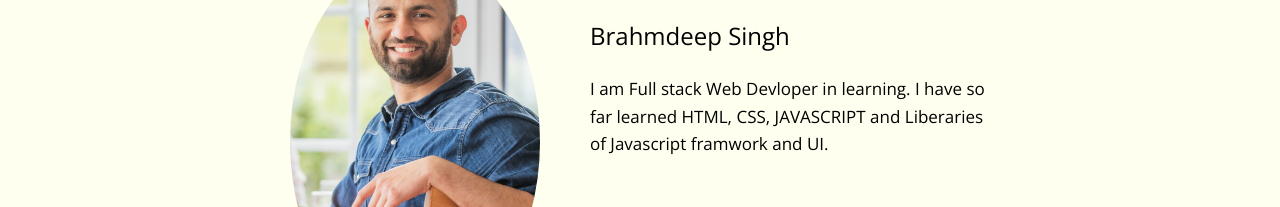
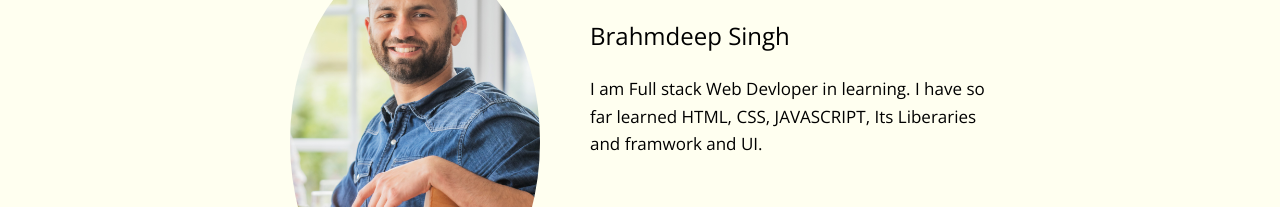
Before and after one commit to BrahmBE3/project, a plain HTML site: page index.html in a window 1280 px wide. Shown: the part 184-391 px from the top of the page. Drawn offline with nearby package versions, Linux system fonts and the light colour scheme.

Commit message:
Update index.html

```diff
--- a/index.html
+++ b/index.html
@@ -40,7 +40,7 @@
   <h2>Brahmdeep Singh</h2>
 <p>
   I am Full stack <strong>Web Devloper</strong> in learning.
-  I have so far learned HTML, CSS, JAVASCRIPT and Liberaries of Javascript framwork and UI.
+  I have so far learned HTML, CSS, JAVASCRIPT, Its Liberaries and framwork and UI.
 </p>
 </section>
 </main>
```
